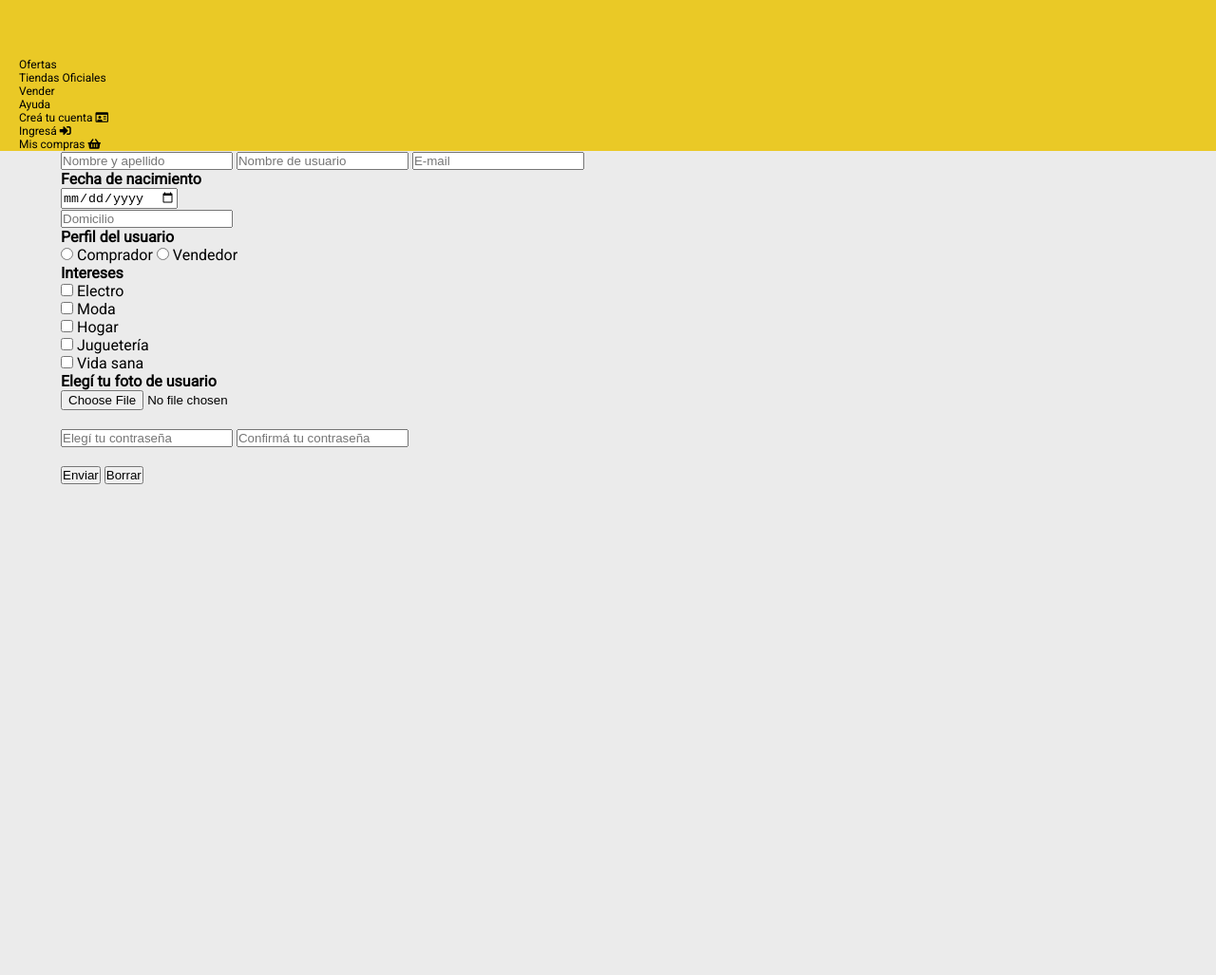
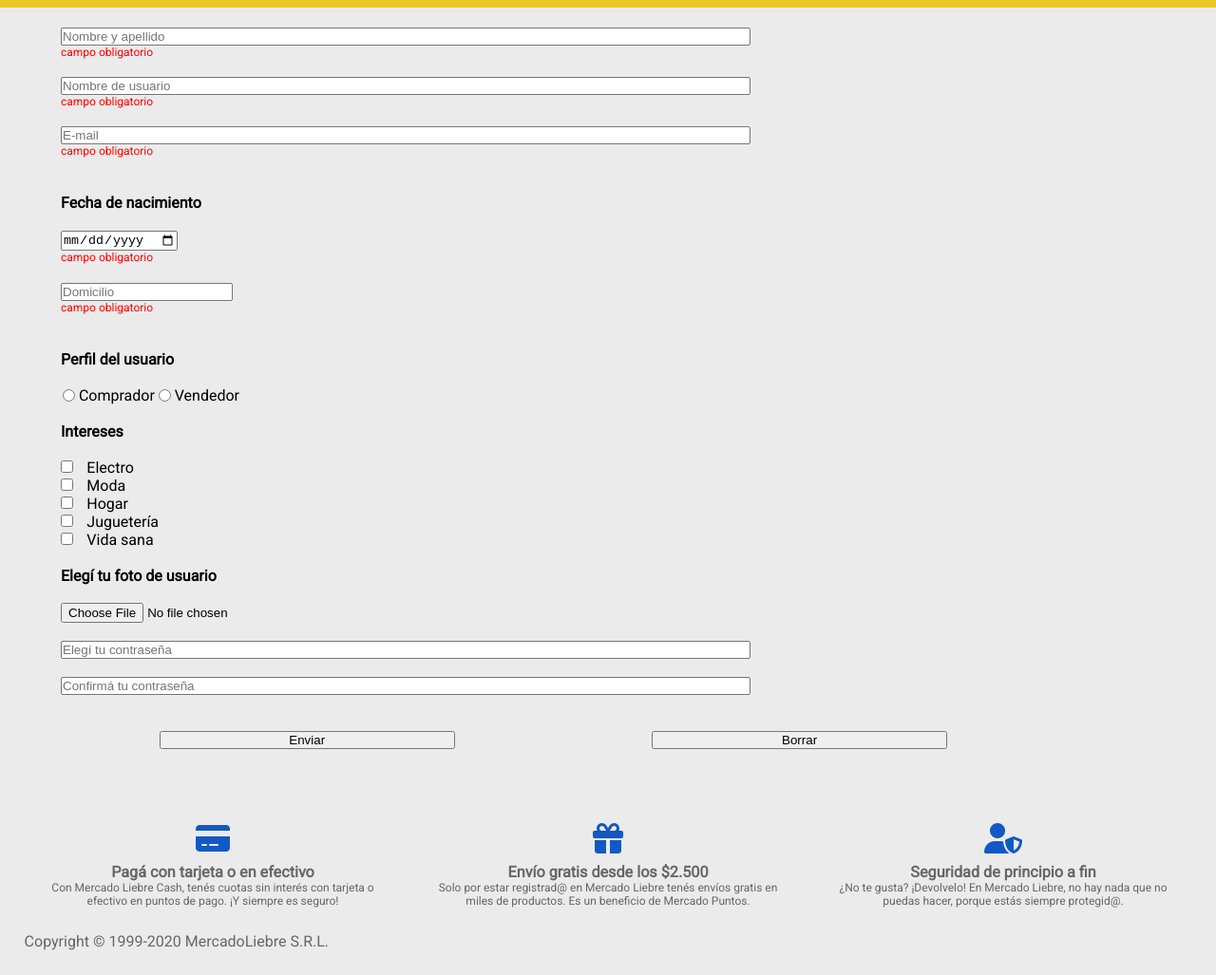
Before and after one commit to carinnovello/Mercado-Liebre-testcn, a website: page views/register.html in a window 1280 px wide. Shown: the part 255-1282 px from the top of the page at 95% size. Before the commit the page ends 800 px from the top, so only its background shows below. Drawn offline with Linux system fonts and the light colour scheme; files that its build step writes are made by us from their sources; files whose address does not match are found by name.

Commit message:
agregando estilos y html

```diff
--- /dev/null
+++ b/public/css/register.css
@@ -0,0 +1,57 @@
+*{
+    margin: 0px;
+    padding: 0px;
+    box-sizing: border-box;
+}
+
+
+
+form{
+     width: 90%;
+     box-sizing: border-box;
+    }
+
+.nombremail{
+    padding-top: 2%;
+    display: flex;
+    flex-direction: column;
+    width: 70%;
+
+
+}
+
+
+
+
+.profile{
+    display: flex;
+    align-items: center;
+    width: 190px;
+    justify-content: space-around;
+}
+
+.interests div label { margin-left:1%}
+
+.contraseña{
+    display: flex;
+    flex-direction: column;
+    width:70%
+}
+
+.foto{
+     font-size: 12px;
+    }
+
+.botones{
+     display: flex;
+     justify-content: space-around;
+     width: 100%;
+
+    }
+
+.botones input{ width: 30%}
+
+.botones input:hover{background-color:#0022AA; color: white}
+
+.fecha-domicilio p,
+.nombremail p{ color: red}
--- a/public/css/styles.css
+++ b/public/css/styles.css
@@ -25,7 +25,7 @@ div.top-header{
 }
 
 header div.top-header p{
-    width: 35%;
+
     text-align: left;
     margin-top: 5px;
     align-self: center
@@ -59,17 +59,18 @@ header .form{
 header nav{
     display: none;
     font-size: 12px;
-    margin-left: 20px;
+
 }
 
 header ul li{
     list-style-type: none;
+
 }
 
 header ul li a{
     text-decoration: none;
     color: #000;
-}
+   }
 
 header .form .input{
     background-color: #FFF;
@@ -218,7 +219,7 @@ footer div em{
      font-weight: bold;}
 
 footer span{
-    padding-top: 30%;
+    padding: 30% 0% 5% 0%;
 }
 
 .botonlogin:hover{background-color:#0022AA}
@@ -244,7 +245,7 @@ footer span{
         width: 50%;
     }
 
-    .products article:hover .description { display: block  }
+    .products article:hover .description {display: block;}
 
     main section article:hover{
         box-shadow: 0px 0px 10px rgb(100, 100, 100);
@@ -254,7 +255,20 @@ footer span{
 
     }
 
-    header nav{display: block}
+    header nav{
+        display: flex;
+        justify-content: space-between;
+        padding: 0% 2% 1%;
+    }
+
+    header nav ul{
+        display: flex;
+        width: 40vw;
+        justify-content: space-between;
+
+    }
+
+    .izquierda{justify-self: flex-start;}
 
     div.burger-menu{display: none;}
 
@@ -263,13 +277,17 @@ footer span{
 @media (min-width: 769px){
     main section div.products article{
         width: 22%;
-
-
-
     }
 
+  footer{
+       flex-direction: row;
+       flex-wrap: wrap;
+       justify-content: space-evenly;
+}
 
+footer div{ width: 30%}
+footer span{ padding: 2% ; text-align: left; width: 100%;}
 
-
+footer div i:hover{color:#39b54a ;}
 
 }
--- a/views/register.html
+++ b/views/register.html
@@ -6,28 +6,35 @@
         <meta name="viewport" content="width=device-width, initial-scale=1.0">
         <link href="https://fonts.googleapis.com/css2?family=Roboto&display=swap" rel="stylesheet">
         <link rel="stylesheet" href="https://cdnjs.cloudflare.com/ajax/libs/font-awesome/5.11.2/css/all.min.css">
+        <link href="https://cdnjs.cloudflare.com/ajax/libs/font-awesome/5.15.3/css/all.min.css" rel="stylesheet" />
+        <script src="https://kit.fontawesome.com/2da8e91210.js" crossorigin="anonymous"></script>
         <link rel="stylesheet" href="css/styles.css">
+        <link rel="stylesheet" href="css/register.css">
+
     </head>
     <body>
         <header>
             <div class="top-header">
-                <div class="logo">
+                <div class="logo-form">
+                  <div class="logo">
                     <img src="images/logo-mercado-liebre.svg" alt="Logo de MercadoLiebre">
-                </div>
-                <div class="form" action="#" method="GET">
-                    <div class="input">Buscar productos, marcas y más</div>
+                  </div>
+                  <form class="form" action="#" method="GET">
+                    <input class="input" input= "text" placeholder="Buscar productos, marcas y más">
                     <div class="submit"><i class="fa fa-search"></i></div>
+                    </form>
+
                 </div>
                 <p><i class="fas fa-hand-holding-usd"></i>Comprá en cuotas y sin tarjeta de crédito</p>
             </div>
             <nav>
-                <ul>
+                <ul class="izquierda">
                     <li><a href="#">Ofertas</a></li>
                     <li><a href="#">Tiendas Oficiales</a></li>
                     <li><a href="#">Vender</a></li>
                     <li><a href="#">Ayuda</a></li>
                 </ul>
-                <ul>
+                <ul class="derecha">
                     <li><a href="/register">Creá tu cuenta <i class="far fa-id-card"></i></a></li>
                     <li><a href="/login">Ingresá <i class="fas fa-sign-in-alt"></i></a></li>
                     <li><a href="#">Mis compras <i class="fas fa-shopping-basket"></i></a></li>
@@ -39,24 +46,36 @@
         </header>
         <main class="register">
             <form action="/" method="POST">
-                <input type="text" name="name" placeholder="Nombre y apellido">
-                <input type="text" name="user" placeholder="Nombre de usuario">
-                <input type="email" name="email" placeholder="E-mail">
-                <br>
+                <div class="nombremail">
+                <input  type="text" name="name" placeholder="Nombre y apellido">
+                <p>campo obligatorio</p><br>
+                <input  type="text" name="user" placeholder="Nombre de usuario">
+                <p>campo obligatorio</p><br>
+                <input  type="email" name="email" placeholder="E-mail">
+                <p>campo obligatorio</p><br>
+                 </div><br>
+                <div class="fecha-domicilio">
                 <label for="birth_date"><b>Fecha de nacimiento</b></label>
                 <br>
+                <br>
                 <input type="date" name="birth_date" id="birth_date">
+                <p>campo obligatorio</p>
                 <br>
                 <input type="text" name="addres" placeholder="Domicilio">
+                <p>campo obligatorio</p><br>
+                </div>
+                <br>
                 <h4>Perfil del usuario</h4>
+                <br>
                 <div class="profile">
                     <input type="radio" name="profile" value="buy" id="buy">
                     <label for="buy">Comprador</label>
                     <input type="radio" name="profile" value="sell" id="sell">
                     <label for="sell">Vendedor</label>
                 </div>
-
+                <br>
                 <h4>Intereses</h4>
+                <br>
                 <div class="interests">
                     <div>
                         <input type="checkbox" name="interests" value="a" id="a">
@@ -79,22 +98,55 @@
                         <label for="e">Vida sana</label>
                     </div>
                 </div>
-
+                <br>
                 <h4>Elegí tu foto de usuario</h4>
+                <br>
+                <div class="foto">
                 <input type="file" name="avatar">
+                </div>
                 <br>
+                <div class="contraseña">
+                <input type="password" name="pass" placeholder="Elegí tu contraseña">
                 <br>
-                <input type="password" name="pass" placeholder="Elegí tu contraseña">
                 <input type="password" name="pass_confirm" placeholder="Confirmá tu contraseña">
                 <br>
+                </div>
                 <br>
+                <div class="botones">
                 <input class="boton" type="submit" value="Enviar">
                 <input type="reset" value="Borrar">
+                </div>
                 <br>
                 <br>
             </form>
         </main>
         <footer>
+             <div>
+                <i class="fa-solid fa-credit-card"></i>
+                <p>
+                    <em>Pagá con tarjeta o en efectivo</em> <br>
+                    Con Mercado Liebre Cash, tenés cuotas sin interés con tarjeta o efectivo en
+                   puntos de pago. ¡Y siempre es seguro!
+                </p>
+            </div>
+            <div>
+                <i class="fa-solid fa-gift"></i>
+                <P>
+                    <em>Envío gratis desde los $2.500</em> <br>
+                Solo por estar registrad@ en Mercado Liebre tenés envíos gratis en miles de
+                productos. Es un beneficio de Mercado Puntos.
+                </p>
+            </div>
+            <div>
+                <i class="fa-solid fa-user-shield"></i>
+                <p>
+                    <em>Seguridad de principio a fin</em> <br>
+                   ¿No te gusta? ¡Devolvelo! En Mercado Liebre, no hay nada que no puedas hacer,
+                   porque estás siempre protegid@.
+                </p>
+            </div>
+
+            <span>Copyright © 1999-2020 MercadoLiebre S.R.L.</span>
         </footer>
     </body>
 </html>
```
Also changed, not shown: public/css/login.css (added, +22 -0 lines), views/home.html (+6 -5 lines), views/login.html (+39 -8 lines).
